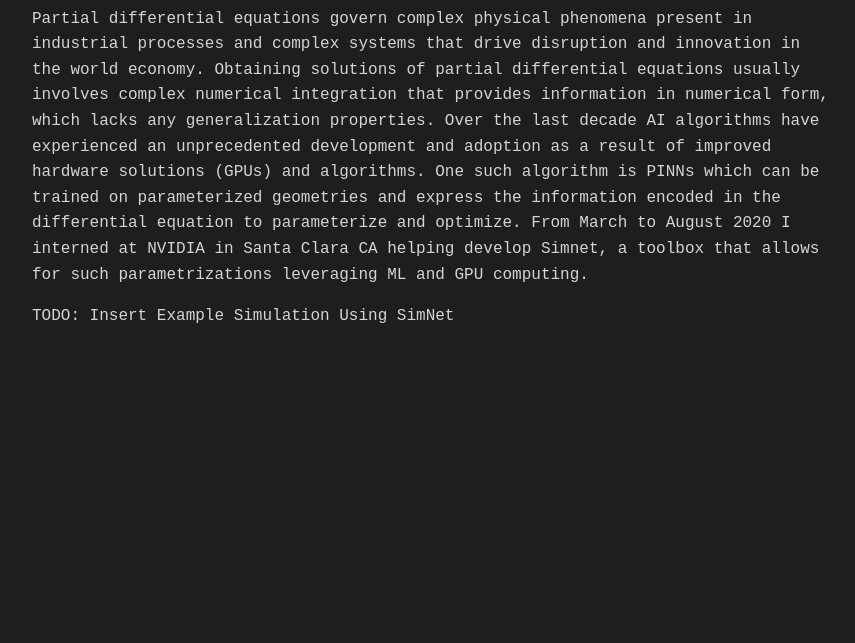
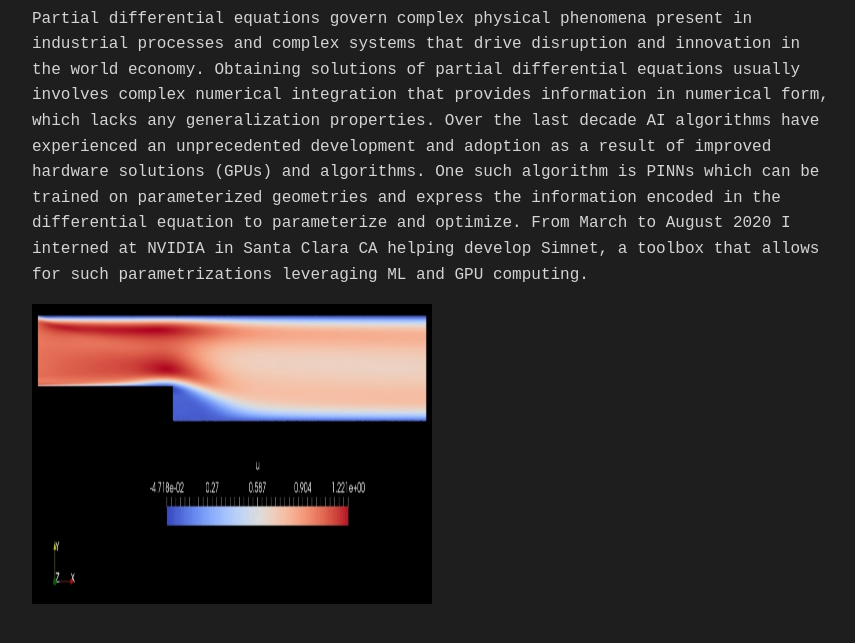
Before and after one commit to j-aguila/j-aguila.github.io, a plain HTML site: page PINNs.html in a window 1280 px wide. Shown: the part 133-776 px from the top of the page, without its empty margins (208-1063 px from the left). Drawn offline with Linux system fonts and the light colour scheme.

Commit message:
Update PINNs.html

```diff
--- a/PINNs.html
+++ b/PINNs.html
@@ -41,7 +41,7 @@
           which can be trained on parameterized geometries and express the information encoded in the differential equation to parameterize and optimize. From March to August 2020 I interned at NVIDIA
           in Santa Clara CA helping develop  Simnet, a toolbox that allows for such parametrizations leveraging ML and GPU computing.</p>
 
-         <!--<img src="image.jpg" alt="Description of the image" width="400" height="300">-->  <p>TODO: Insert Example Simulation Using SimNet</p>
+         <img src="SimNet_RANS.jpg" alt="Description of the image" width="400" height="300">
          <!-- <p>Read more in my <a href="https://github.com/jaguila-boundary-layer" target="_blank">GitHub Repository</a>.</p> -->
     </div>
 </body>
```
